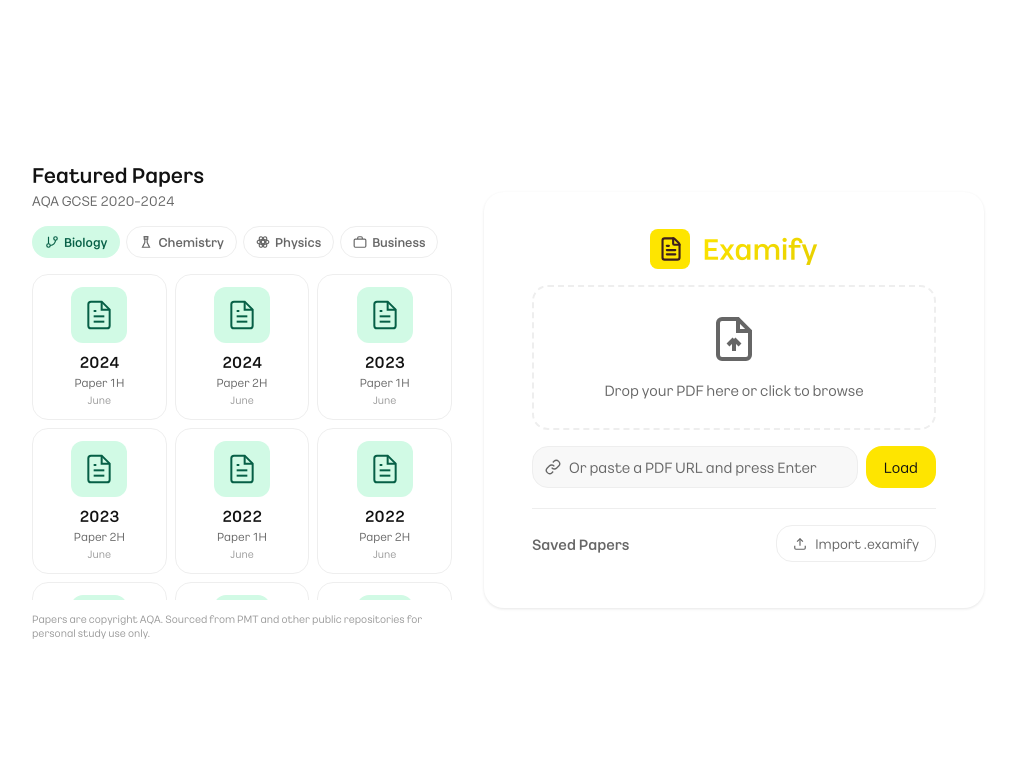
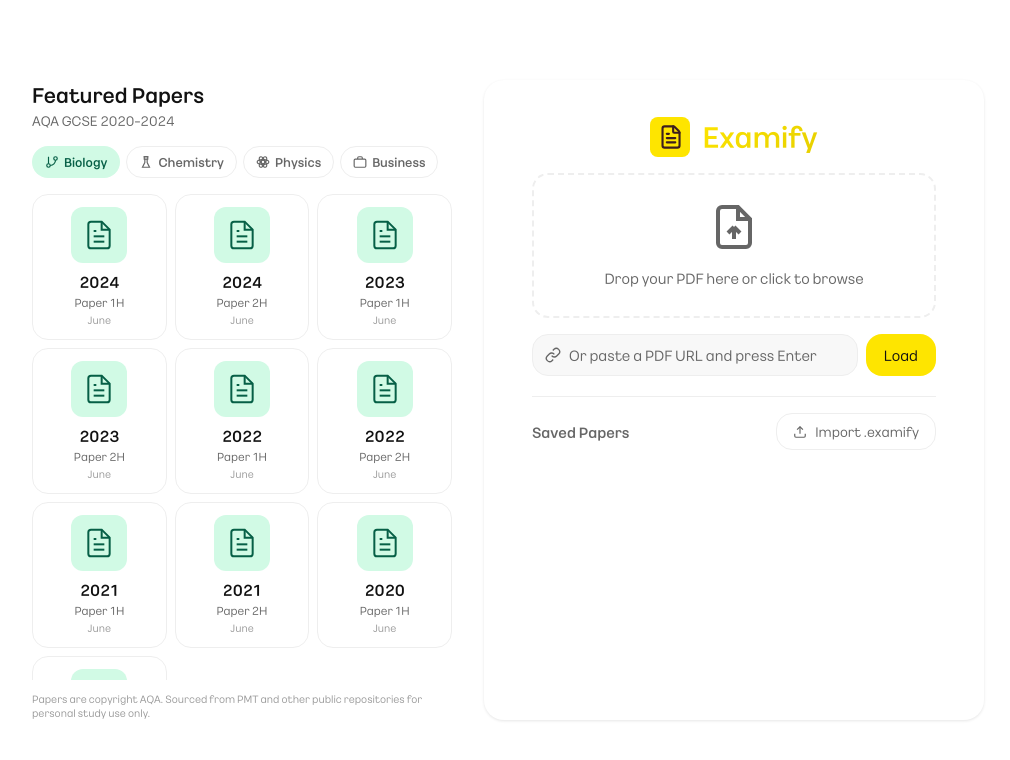
Before and after one commit to duckida/examify, a React (Vite) app in the folder client/: page / in a window 1280 px wide. Shown: the top 760 px of the page, without its empty margins (132-1142 px from the left). Built offline with nearby package versions, Linux system fonts and the light colour scheme.

Commit message:
fix: restore saved papers scrolling in fixed homepage card

```diff
--- a/client/src/App.css
+++ b/client/src/App.css
@@ -24,7 +24,8 @@
   width: 420px;
   flex-shrink: 0;
   text-align: left;
-  height: 480px;
+  height: 640px;
+  max-height: calc(100vh - 48px);
   display: flex;
   flex-direction: column;
 }
@@ -151,6 +152,10 @@
   text-align: center;
   max-width: 500px;
   width: 100%;
+  height: 640px;
+  max-height: calc(100vh - 48px);
+  display: flex;
+  flex-direction: column;
 }
 
 .upload-card form {
@@ -225,6 +230,10 @@
   border-top: 1px solid var(--color-border);
   padding-top: 16px;
   text-align: left;
+  flex: 1;
+  min-height: 0;
+  display: flex;
+  flex-direction: column;
 }
 
 .saved-papers h2 {
@@ -239,6 +248,7 @@
   align-items: center;
   justify-content: space-between;
   margin-bottom: 10px;
+  flex-shrink: 0;
 }
 
 .saved-papers-header h2 {
@@ -252,6 +262,9 @@
   display: flex;
   flex-direction: column;
   gap: 4px;
+  flex: 1;
+  min-height: 0;
+  overflow-y: auto;
 }
 
 .saved-item {
```
